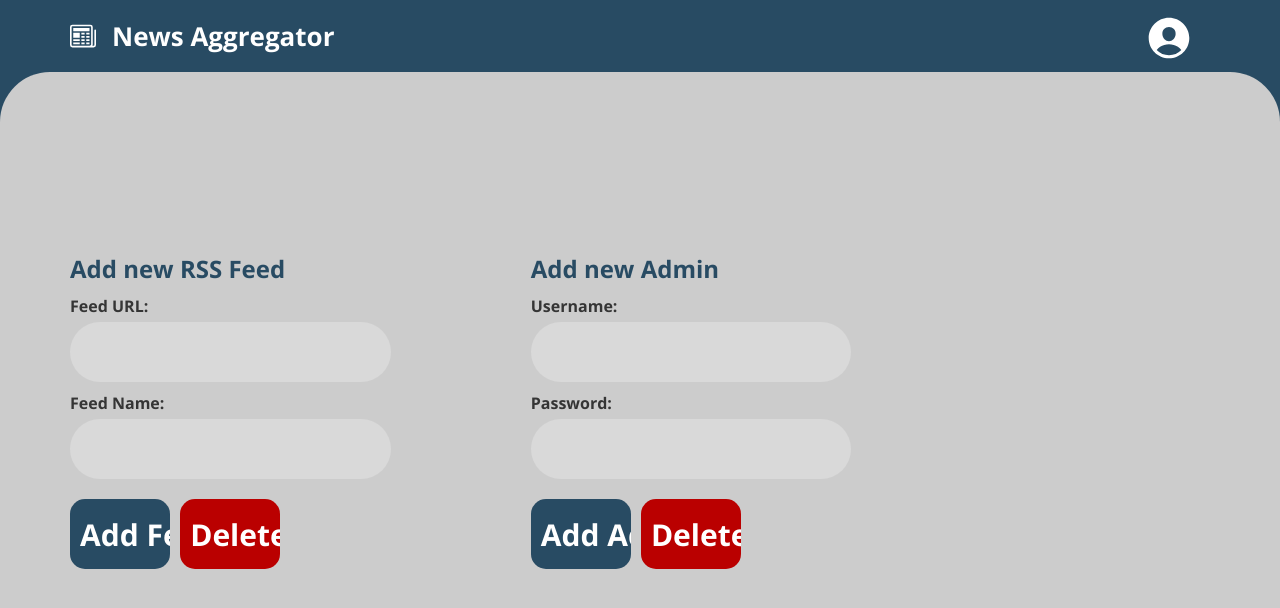
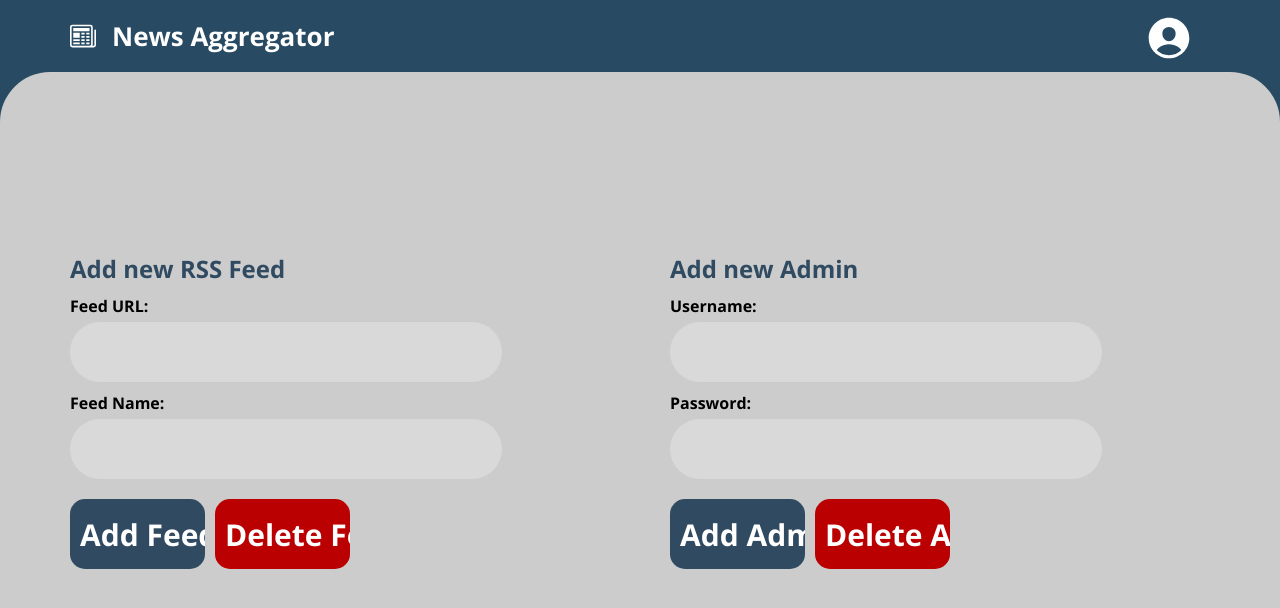
Before and after one commit to yousmii/News-App, a React (Vite) app: page /admin in a window 1280 px wide. Shown: the top 608 px of the page. Built offline with nearby package versions, Linux system fonts and the light colour scheme.

Commit message:
Fix admin page css

```diff
--- a/src/client/components/Admin.module.scss
+++ b/src/client/components/Admin.module.scss
@@ -1,18 +1,14 @@
 @import "../styles/variables.scss";
 
 * {
-  font-family: "Open Sans", sans-serif;
+  font-family: 'Open Sans', sans-serif;
 }
 
 .container {
   background-color: $bg;
   height: 100vh;
 
-  display: flex;
-  flex-wrap: wrap;
-
-  padding: 20px;
-  padding-top: 40px;
+  padding: 40px 20px 20px;
 
   border-top-left-radius: 50px;
   border-top-right-radius: 50px;
@@ -22,7 +18,7 @@ h1 {
   font-size: 24px;
   margin-top: 20px;
   margin-bottom: 10px;
-  color: $bg2;
+  color: #304A61;
 }
 
 form {
@@ -33,11 +29,11 @@ label {
   display: block;
   margin-bottom: 5px;
   font-weight: bold;
-  color: $text;
+  color: black;
 }
 
 input[type="text"] {
-  color: $text;
+  color: black;
 }
 
 input[type="text"],
@@ -45,14 +41,14 @@ input[type="password"] {
   padding: 10px;
   font-size: 16px;
   border-radius: 5px;
-  border: 1px solid $bg;
+  border: 1px solid #ccc;
   margin-bottom: 10px;
   width: 100%;
   box-sizing: border-box;
 }
 
 input[type="submit"] {
-  background-color: $bg2;
+  background-color: #304A61;
   color: white;
   padding: 10px;
   border: none;
@@ -62,15 +58,14 @@ input[type="submit"] {
 }
 
 input[type="submit"]:hover {
-  background-color: $link;
+  background-color: #3e6a8e;
 }
 
 .forms {
   display: flex;
   flex-wrap: wrap;
   justify-content: space-between;
-  padding: 20px;
-  padding-top: 90px;
+  padding: 90px 20px 20px;
 }
 
 .form {
@@ -87,14 +82,21 @@ input[type="submit"]:hover {
 }
 
 .button {
-  margin: 10px;
-  margin-left: 0px;
+  margin: 10px 10px 10px 0;
 }
 
 .button.remove {
-  background: #ba0000;
+  background: #BA0000;
 }
 
 .button.remove:hover {
-  background: #bf2222;
+  background: #BF2222;
 }
+
+.button.add {
+    background: #304A61;
+}
+
+.button.add:hover {
+    background: #304F81;
+}
--- a/src/client/pages/Admin.tsx
+++ b/src/client/pages/Admin.tsx
@@ -1,5 +1,4 @@
 import React from "react";
-import Header from "../components/Header";
 import styles from "../components/Admin.module.scss";
 
 export default function Admin() {
```
